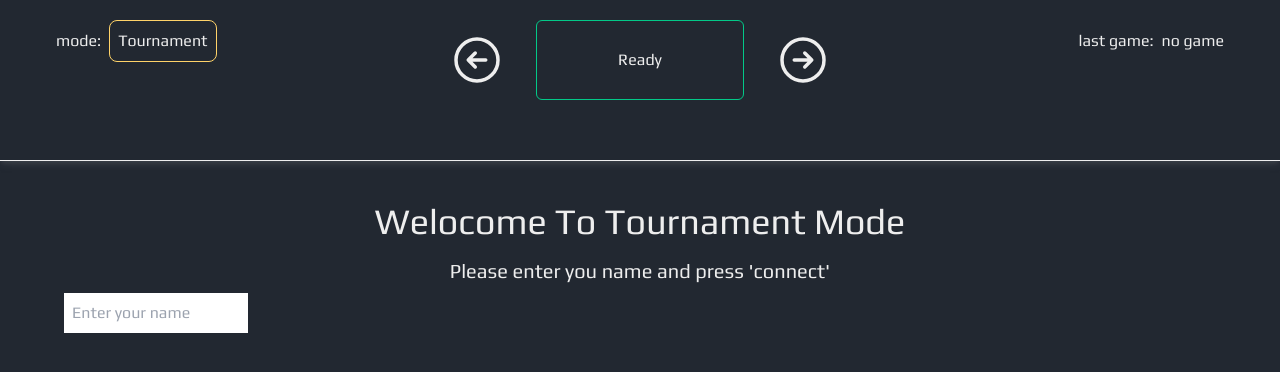
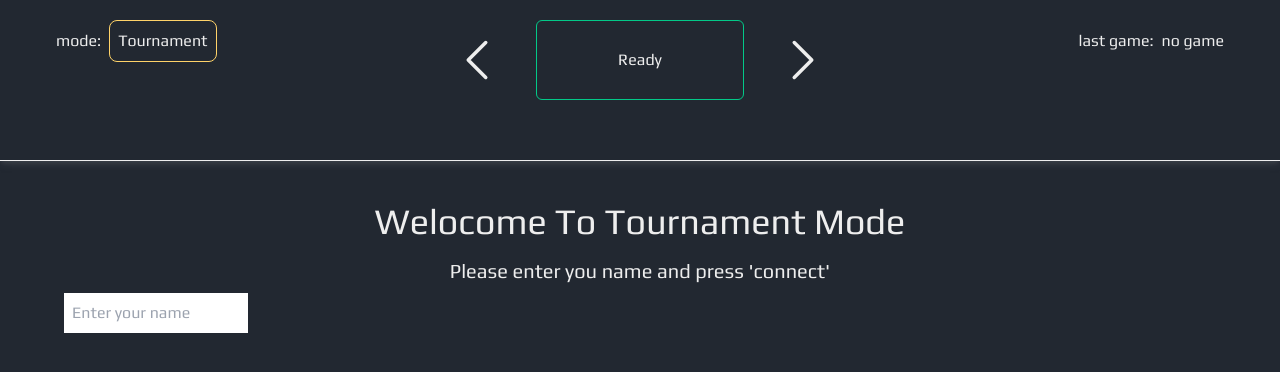
Before and after one commit to Ihor-Slastonov/PlayPik, a React (Vite) app: page /tournament in a window 1280 px wide. Shown: the top 372 px of the page. Built offline with nearby package versions, Linux system fonts and the light colour scheme; no server answers.

Commit message:
Update SharedLayout.jsx

```diff
--- a/src/components/SharedLayout/SharedLayout.jsx
+++ b/src/components/SharedLayout/SharedLayout.jsx
@@ -8,10 +8,7 @@ import ReloadDataBtn from '../ReloadDataBtn/ReloadDataBtn';
 import NavPanel from '../NavPanel/NavPanel';
 import PickGameTournament from '../PickGame/PickGameTournament/PickGameTournament';
 import { AnimatePresence, motion } from 'framer-motion';
-import {
-  ArrowLeftCircleIcon,
-  ArrowRightCircleIcon,
-} from '@heroicons/react/24/outline';
+import { ChevronLeftIcon, ChevronRightIcon } from '@heroicons/react/24/outline';
 
 const SharedLayout = () => {
   const location = useLocation();
@@ -29,13 +26,13 @@ const SharedLayout = () => {
               to={togglePath}
               className="size-16 p-1 flex center absolute top-2 left-1/3 group"
             >
-              <ArrowLeftCircleIcon className="size-14 group-hover:text-accent duration-500 ease-in-out" />
+              <ChevronLeftIcon className="size-14 group-hover:text-accent duration-500 ease-in-out" />
             </Link>
             <Link
               to={togglePath}
               className="size-16 p-1 flex center absolute top-2 right-1/3 group"
             >
-              <ArrowRightCircleIcon className="size-14 group-hover:text-accent_green duration-500 ease-in-out" />
+              <ChevronRightIcon className="size-14 group-hover:text-accent_green duration-500 ease-in-out" />
             </Link>
             <NavPanel />
             <AnimatePresence>
```
